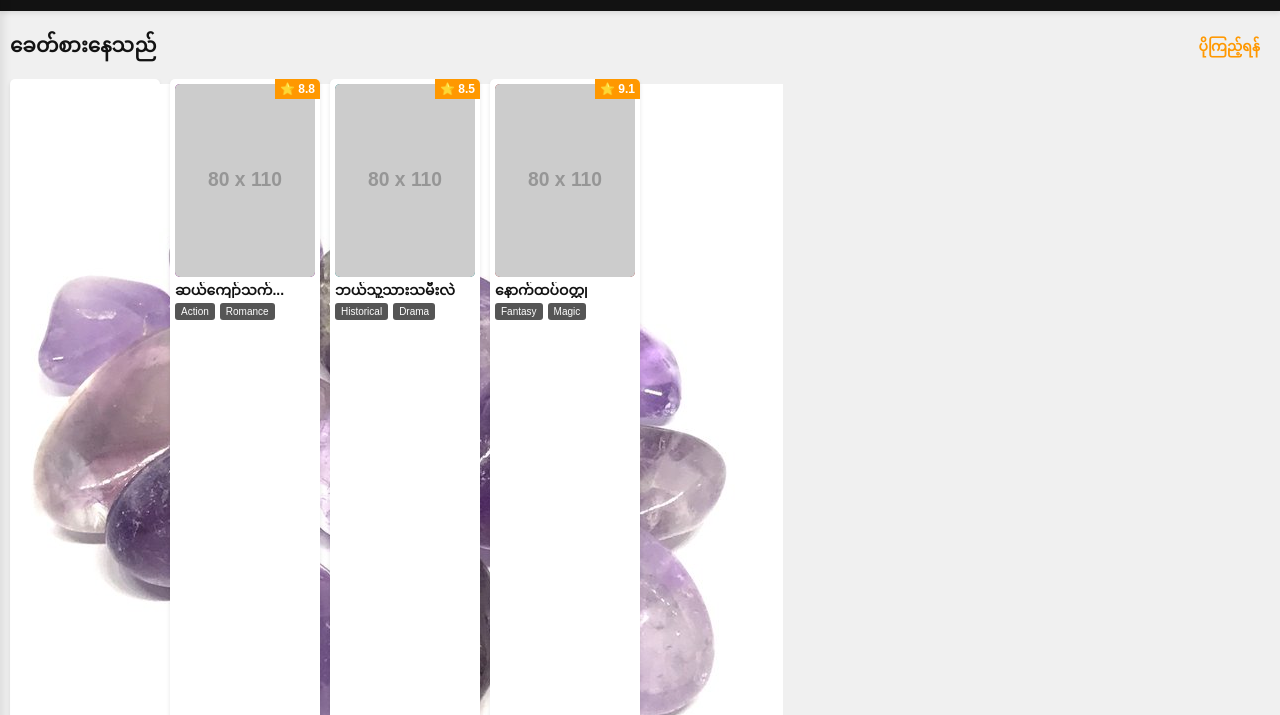
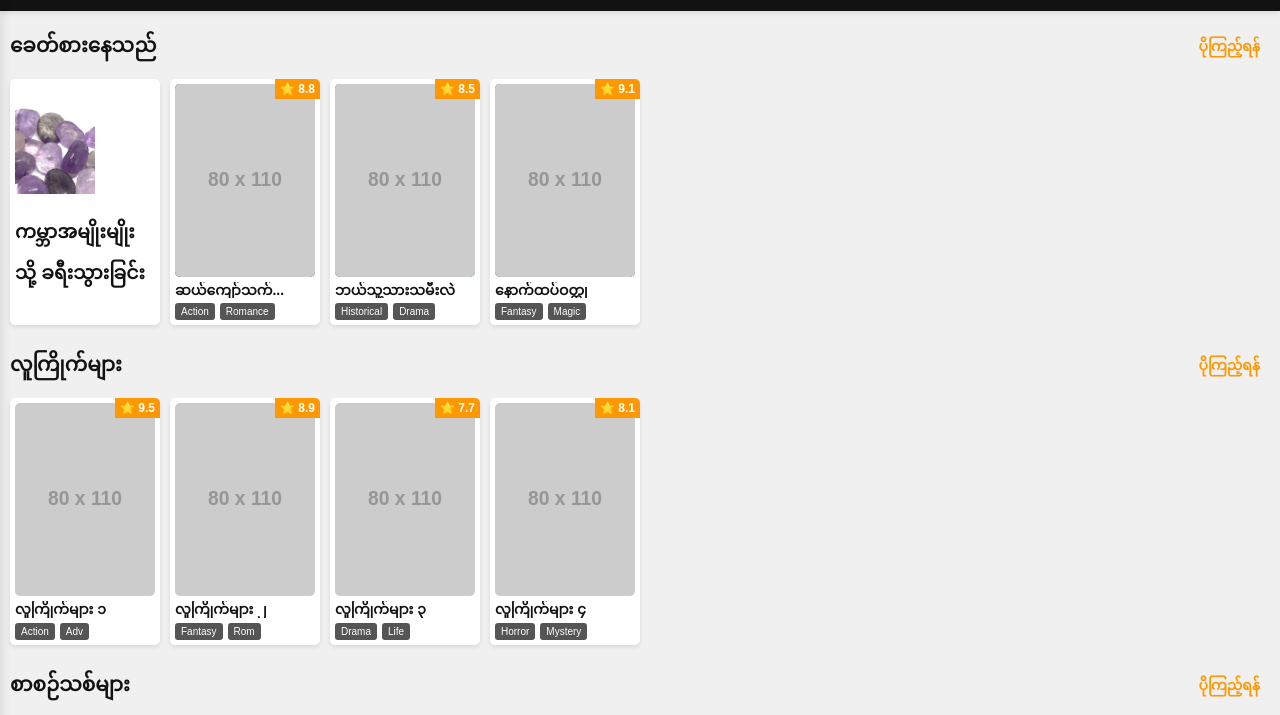
Before and after one commit to kog12571-hue/my-app_novel, a plain HTML site: page index.html in a window 1280 px wide. Shown: the part 44-759 px from the top of the page. Drawn offline with Linux system fonts and the light colour scheme; placeholder pictures from the web are drawn by us.

Commit message:
Add cover image styles in style.css
Add styles for cover images in the novel section.

```diff
--- a/style.css
+++ b/style.css
@@ -461,3 +461,18 @@ body {
     text-decoration: none;
     font-weight: bold;
 }
+/* ဝတ္ထုကာဗာပုံကို ကတ်ပြားအတွင်း ကွက်တိဖြစ်အောင် ချိန်ခြင်း */
+.cover-image {
+    width: 100%;           /* ကတ်ပြားအကျယ်အတိုင်း အပြည့်ယူမယ် */
+    height: 150px;         /* အမြင့်ကို ပုံသေထားမယ် (သင့်စိတ်ကြိုက် ပြင်နိုင်ပါတယ်) */
+    object-fit: cover;     /* ပုံမပြဲသွားအောင် အလယ်ကနေ ဖြတ်ညှိမယ် */
+    border-radius: 8px;    /* ထောင့်လေးတွေကို အနည်းငယ် ဝိုင်းမယ် */
+    display: block;
+}
+
+.novel-cover {
+    width: 80px;           /* ကတ်ပြားရဲ့ အကျယ်ကို ကန့်သတ်မယ် */
+    height: 110px;         /* ကတ်ပြားရဲ့ အမြင့်ကို ကန့်သတ်မယ် */
+    overflow: hidden;      /* ပုံက အပြင်ထွက်ရင် ဖျောက်ထားမယ် */
+    position: relative;
+}
```
